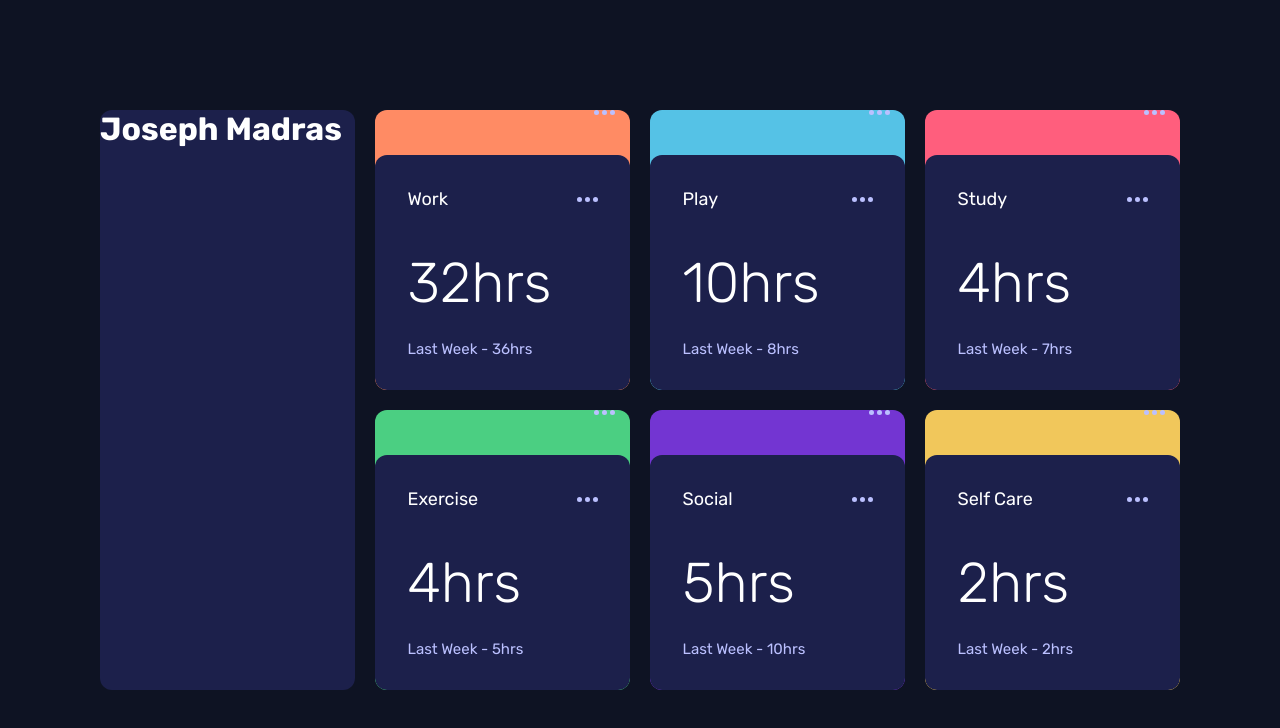
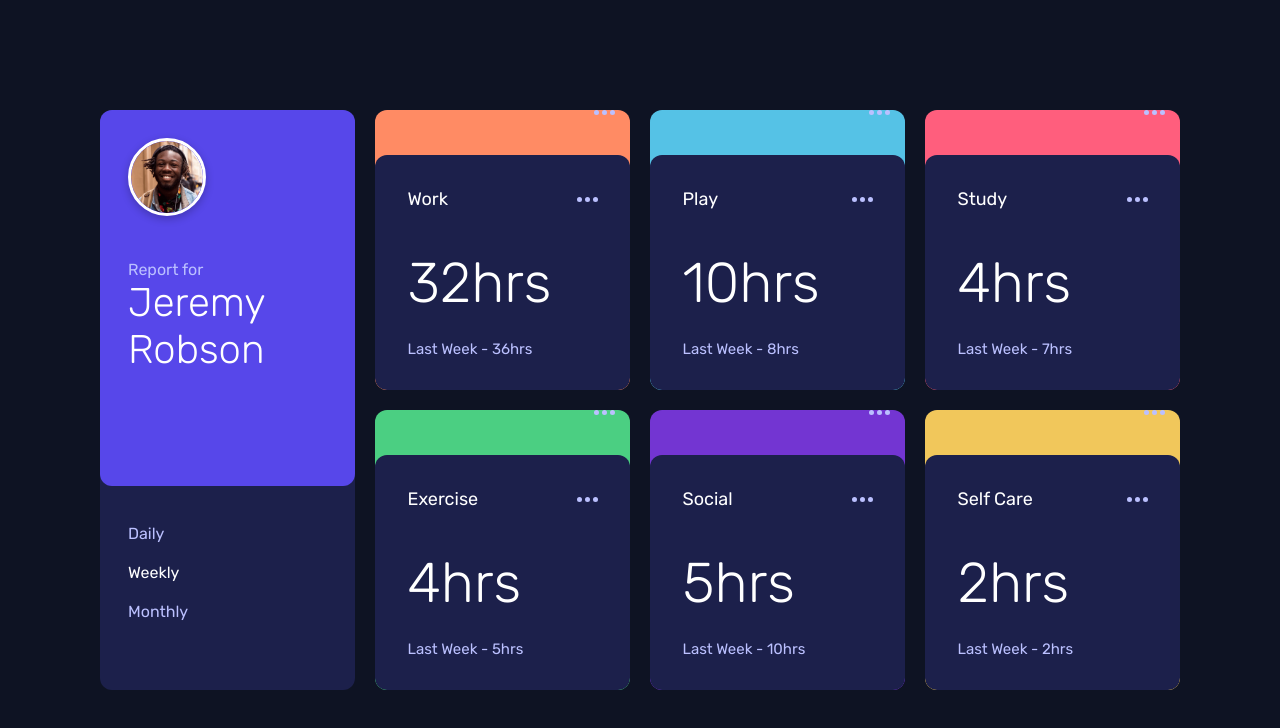
Before and after one commit to KingJosephI/time-tracking-dashboard, a React (Create React App) app: page / in a window 1280 px wide. Shown: the top 728 px of the page. Built offline with nearby package versions, Linux system fonts and the light colour scheme.

Commit message:
feat: style the profile component

```diff
--- a/src/components/ProfileComponent/ProfileComponent.jsx
+++ b/src/components/ProfileComponent/ProfileComponent.jsx
@@ -1,10 +1,30 @@
 import React from 'react';
 import './ProfileComponent.scss';
+import profilePic from '../../images/image-jeremy.png';
 
 const ProfileComponent = () => {
   return (
     <div className="profile">
-      <h1>Joseph Madras</h1>
+      <div className="profile__details">
+        <div>
+          <img src={profilePic} alt="Jeremy" className="profile__image" />
+        </div>
+        <div className="profile__info">
+          <span>Report for</span>
+          <h1 className="profile__name">
+            Jeremy
+            <br />
+            Robson
+          </h1>
+        </div>
+      </div>
+      <div className="profile__periodicity">
+        <ul>
+          <li>Daily</li>
+          <li className="selected">Weekly</li>
+          <li>Monthly</li>
+        </ul>
+      </div>
     </div>
   );
 };
--- a/src/components/ProfileComponent/ProfileComponent.scss
+++ b/src/components/ProfileComponent/ProfileComponent.scss
@@ -2,4 +2,58 @@
   grid-row: 1 / span 2;
   background-color: #1C204B;
   border-radius: 12px;
+  overflow: hidden;
+
+
+  &__details{
+    background-color: #5747EA;
+    padding: 28px;
+    border-bottom-left-radius: 12px;
+    border-bottom-right-radius: 12px;
+  }
+
+  &__image {
+    width: 78px;
+    border: 3px solid #fff;
+    border-radius: 50%;
+    box-shadow: rgba(149, 157, 165, 0.2) 0px 8px 24px;
+    box-shadow: rgba(0, 0, 0, 0.24) 0px 3px 8px;
+  }
+
+  &__info{
+    padding-top: 40px;
+    padding-bottom: 85px;
+
+
+    span {
+      color: #BBC0FF;
+    }
+  }
+
+  &__name {
+    font-size: 40px;
+    font-weight: 100;
+  }
+
+  &__periodicity{
+    padding: 28px;
+
+    ul{
+      list-style: none;
+    }
+
+    li {
+      padding: 10px 0;
+      color: #BBC0FF;
+
+      &:hover{
+        color:#fff;
+        cursor: pointer;
+      }
+
+      &.selected{
+        color: #fff;
+      }
+    }
+  }
 }
```
